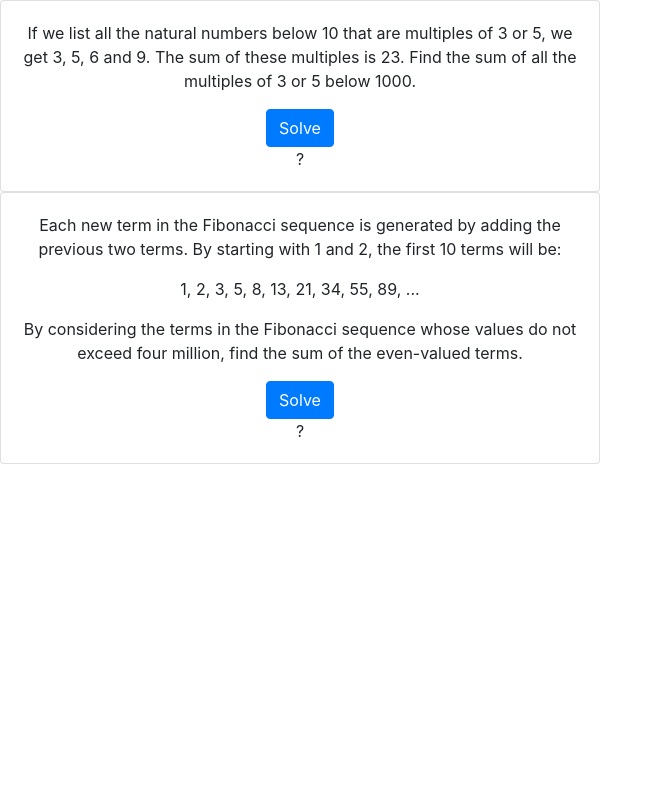
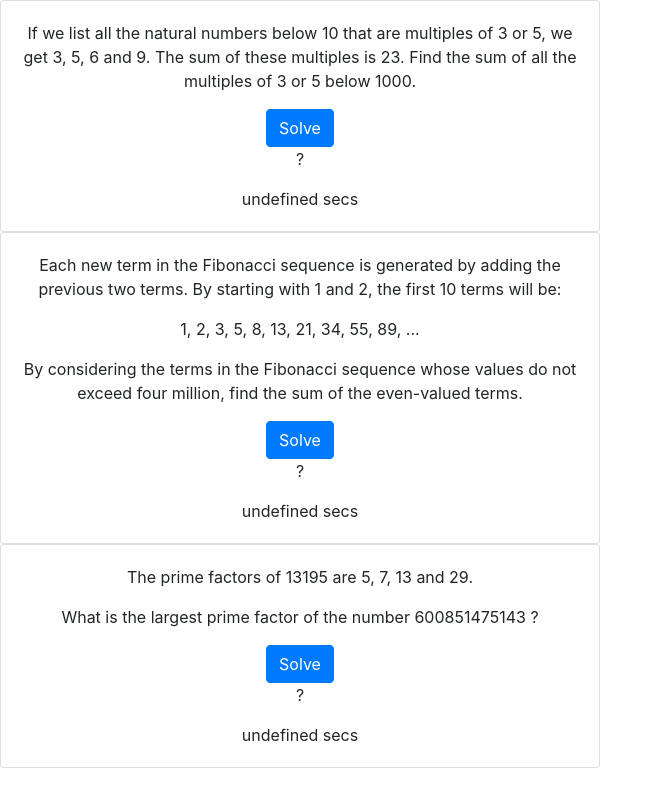
Before and after one commit to jpollar4/project_euler_js, a React (Create React App) app in the folder react-app/: page / in a window 1280 px wide. Shown: the whole page, without its empty margins (0-663 px from the left). Built offline with nearby package versions, Linux system fonts and the light colour scheme.

Commit message:
problem 3 solved

```diff
--- a/react-app/src/App.js
+++ b/react-app/src/App.js
@@ -1,6 +1,7 @@
 import React from 'react';
-import Euler0001 from './problems/Euler0001'
-import Euler0002 from './problems/Euler0002'
+import Euler0001 from './problems/Euler0001';
+import Euler0002 from './problems/Euler0002';
+import Euler0003 from './problems/Euler0003';
 
 
 
@@ -12,6 +13,7 @@ function App() {
 
 			<Euler0001/>
 			<Euler0002/>
+			<Euler0003/>
 		</div>
 	);
 }
--- /dev/null
+++ b/react-app/src/ProblemCard.js
@@ -0,0 +1,52 @@
+import React from 'react';
+import Button from 'react-bootstrap/Button';
+import Card from 'react-bootstrap/Card';
+
+
+class ProblemCard extends React.Component{
+
+	constructor(props) {
+		super(props);
+		this.state = { answer: "?" };
+		this.handleClick = this.handleClick.bind(this);
+	}
+
+	handleClick() {
+
+		var date = new Date();
+
+		var start = date.getTime();
+
+		var answer = this.props.onSolve();
+
+		var solve_time = ((new Date()).getTime() - start) / 1000;
+		this.setState({
+			answer: answer,
+			solve_time: solve_time,
+		})
+	}
+
+	render() {
+
+		return (
+			<Card style={{ width: '600px' }}>
+				<Card.Body>
+					{this.props.problem_statements.map((statement,idx) => {
+						return (
+							<Card.Text key={idx}>{statement}</Card.Text>
+						)
+					})}
+					<Button key="button" onClick={this.handleClick}>Solve</Button>
+					<Card.Text key="answer">
+						{this.state.answer}
+					</Card.Text>
+					<Card.Text key="time">
+						{this.state.solve_time + " secs"}
+					</Card.Text>
+				</Card.Body>
+			</Card>
+		);
+	}
+}
+
+export default ProblemCard;
--- a/react-app/src/problems/Euler0001.js
+++ b/react-app/src/problems/Euler0001.js
@@ -1,6 +1,5 @@
 import React from 'react';
-import Button from 'react-bootstrap/Button';
-import Card from 'react-bootstrap/Card';
+import ProblemCard from '../ProblemCard';
 
 
 class Euler0001 extends React.Component{
@@ -8,11 +7,11 @@ class Euler0001 extends React.Component{
 	constructor(props) {
 		super(props);
 		this.state = { answer: "?" };
-		this.handleClick = this.handleClick.bind(this);
+		this.onSolve = this.onSolve.bind(this);
 		this.getAllMultiplesOfNumbers = this.getAllMultiplesOfNumbers.bind(this);
 	}
 
-	handleClick() {
+	onSolve() {
 
 		var multiples = this.getAllMultiplesOfNumbers([3,5], 1000);
 		var total = 0;
@@ -20,9 +19,7 @@ class Euler0001 extends React.Component{
 			total += num;
 		})
 
-		this.setState({
-			answer: total,
-		})
+		return total;
 	}
 
 	getAllMultiplesOfNumbers(number_array, max_number) {
@@ -48,18 +45,10 @@ class Euler0001 extends React.Component{
 
 		var problem_statement = "If we list all the natural numbers below 10 that are multiples of 3 or 5, we get 3, 5, 6 and 9. The sum of these multiples is 23. Find the sum of all the multiples of 3 or 5 below 1000."
 		return (
-
-			<Card style={{ width: '600px' }}>
-				<Card.Body>
-					<Card.Text>
-						{problem_statement}
-					</Card.Text>
-					<Button onClick={this.handleClick}>Solve</Button>
-					<Card.Text>
-						{this.state.answer}
-					</Card.Text>
-				</Card.Body>
-			</Card>
+			<ProblemCard
+				problem_statements={[problem_statement]}
+				onSolve={this.onSolve}
+			/>
 		);
 	}
 }
--- a/react-app/src/problems/Euler0002.js
+++ b/react-app/src/problems/Euler0002.js
@@ -1,27 +1,24 @@
 import React from 'react';
-import Button from 'react-bootstrap/Button';
-import Card from 'react-bootstrap/Card';
+import ProblemCard from '../ProblemCard';
 
 
-class Euler0001 extends React.Component{
+class Euler0002 extends React.Component{
 
 	constructor(props) {
 		super(props);
 		this.state = { answer: "?" };
-		this.handleClick = this.handleClick.bind(this);
+		this.onSolve = this.onSolve.bind(this);
 		this.getEvenFibonacciNumbers = this.getEvenFibonacciNumbers.bind(this);
 	}
 
-	handleClick() {
+	onSolve() {
 
 		var numbers = this.getEvenFibonacciNumbers(4000000);
 		var total = 0;
 		numbers.forEach(num => {
 			total += num;
 		})
-		this.setState({
-			answer: total,
-		})
+		return total;
 	}
 
 	getEvenFibonacciNumbers(max_num) {
@@ -46,24 +43,12 @@ class Euler0001 extends React.Component{
 		var problem_statement_2 ="1, 2, 3, 5, 8, 13, 21, 34, 55, 89, ...";
 		var problem_statement_3 ="By considering the terms in the Fibonacci sequence whose values do not exceed four million, find the sum of the even-valued terms.";
 		return (
-
-			<Card style={{ width: '600px' }}>
-				<Card.Body>
-					<Card.Text>
-						{problem_statement_1}
-						<p/>
-						{problem_statement_2}
-						<p/>
-						{problem_statement_3}
-					</Card.Text>
-					<Button onClick={this.handleClick}>Solve</Button>
-					<Card.Text>
-						{this.state.answer}
-					</Card.Text>
-				</Card.Body>
-			</Card>
+			<ProblemCard
+				problem_statements={[problem_statement_1, problem_statement_2, problem_statement_3]}
+				onSolve={this.onSolve}
+			/>
 		);
 	}
 }
 
-export default Euler0001;
+export default Euler0002;
--- /dev/null
+++ b/react-app/src/problems/Euler0003.js
@@ -0,0 +1,87 @@
+import React from 'react';
+import ProblemCard from '../ProblemCard';
+
+
+class Euler0003 extends React.Component{
+
+	constructor(props) {
+		super(props);
+		this.state = {
+			all_known_primes: [2, 3],
+		};
+		this.onSolve = this.onSolve.bind(this);
+		this.getPrimeFactors = this.getPrimeFactors.bind(this);
+		this.getNextPrime = this.getNextPrime.bind(this);
+	}
+
+	onSolve() {
+		var our_prime_factors = this.getPrimeFactors(600851475143, {}, this.state.all_known_primes, false);
+		var highest_prime = 0;
+		Object.keys(our_prime_factors).forEach(value =>{
+			if(parseInt(value) > parseInt(highest_prime)) {
+				highest_prime = value;
+			}
+		})
+		return highest_prime;
+	}
+
+	getPrimeFactors(number, current_prime_factors, all_primes, stop_at_self) {
+		var curent_prime_factor_check_index = 0;
+		var cur_check_number = all_primes[curent_prime_factor_check_index];
+		var found_number = false;
+		while (!found_number && cur_check_number <= number) {
+			cur_check_number = all_primes[curent_prime_factor_check_index];
+			if (number === cur_check_number) {
+				current_prime_factors[number] = true;
+				found_number=true;
+			}
+			else if (number % cur_check_number === 0) {
+				current_prime_factors[cur_check_number] = true;
+				current_prime_factors = this.getPrimeFactors((number / cur_check_number), current_prime_factors, all_primes, false);
+				found_number=true;
+			}
+			else {
+				curent_prime_factor_check_index++;
+				if (curent_prime_factor_check_index >= all_primes.length){
+					if (stop_at_self) {
+						current_prime_factors[number] = true
+						return current_prime_factors;
+					}
+					all_primes.push(this.getNextPrime(all_primes));
+				}
+			}
+		}
+		return current_prime_factors;
+	}
+
+	getNextPrime(all_primes){
+		var last_prime = all_primes[all_primes.length-1];
+		var cur_test_num = last_prime + 2;
+		var found_prime = false;
+		while(!found_prime) {
+			var factors = this.getPrimeFactors(cur_test_num, {}, all_primes, true);
+			if (factors[cur_test_num]) {
+				found_prime = true;
+			}
+			else {
+				cur_test_num = cur_test_num + 2;
+			}
+		}
+		return cur_test_num;
+
+	}
+
+
+	render() {
+		var problem_statement_1 = "The prime factors of 13195 are 5, 7, 13 and 29.";
+		var problem_statement_2 ="What is the largest prime factor of the number 600851475143 ?";
+		return (
+			<ProblemCard
+				problem_statements={[problem_statement_1, problem_statement_2]}
+				onSolve={this.onSolve}
+			/>
+		);
+	}
+}
+
+export default Euler0003;
```
